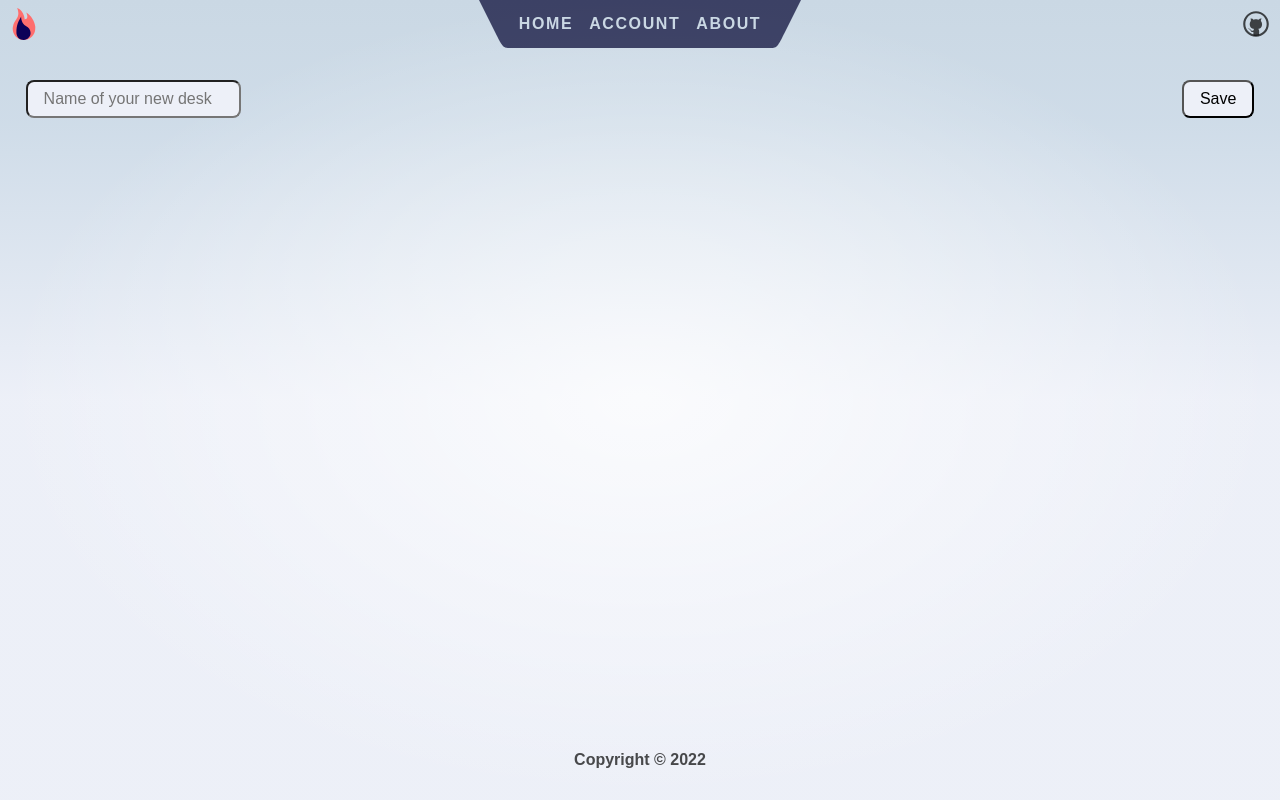
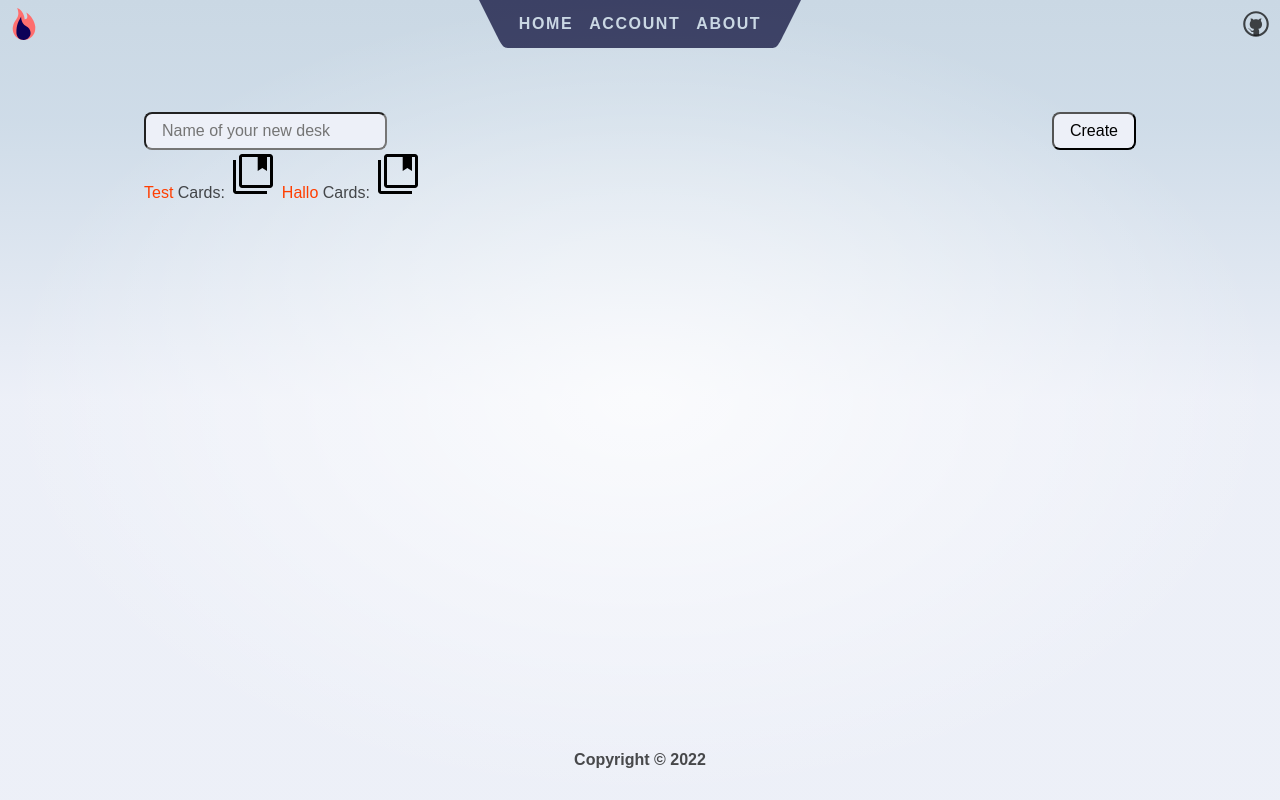
Before and after one commit to cardlet/frontend, a SvelteKit app: page /desks in a window 1280 px wide. Built offline with nearby package versions, Linux system fonts and the light colour scheme.

Commit message:
added desks

```diff
--- a/src/routes/desks/+page.svelte
+++ b/src/routes/desks/+page.svelte
@@ -4,40 +4,84 @@
 </svelte:head>
 
 <section>
+	<div id="create-container">
+		<input type="text" id="deskname" placeholder="Name of your new desk" bind:value={deskName}>
+		<button name="" id="create" on:click={onCreateDesk}>Create</button>
 
-	<input type="text" id="deskname" placeholder="Name of your new desk">
-	<button name="" id="save">Save</button>
+	</div>
+
+	<div id="desks">
+		{#each desks as desk}
+			<span>
+				<a href="/desks/{desk.ID}">{desk.name}</a>
+				<span>Cards: </span>
+				<img src={book} alt="">
+			</span>
+		{/each}
+	</div>
 
 </section>
 
+<script>
+	import fetchJson from '../../lib/util/FetchJson.js'
+	import book from '$lib/images/book.svg';
+
+	let desks = [
+		{
+		name: "Test",
+		cardCount: 2,
+	},{
+		name: "Hallo",
+		cardCount: 3,
+	}];
+
+	let deskName;
+
+	function onCreateDesk() {
+		if (!deskName) {
+			alert("Desk name can't be empty!");
+			return;
+		}
+		fetchJson("/desks/create", {
+			method: 'POST',
+			headers: {
+				"Authorization": localStorage.getItem("token"),
+			},
+			body: JSON.stringify(
+				{
+					name: deskName,
+				}
+			)
+		}).then((json) => {
+			alert(JSON.stringify(json));
+		})
+	}
+</script>
 
 <style>
+	#create-container {
+		display: flex;
+		justify-content: space-between;
+		align-items: center;
+		margin-top: 3rem;
+	}
+
 	#deskname {
-		position: absolute;
-		align-items: center;
-		width: 14%;
-		left: 2%;
-		top: 10%;
-		display: flex;
 		padding: 0.5rem 1rem;
 		border-radius: 0.5rem;
 		background-color: var(--color-bg-2);
 	}
 
-	#save {
-		position: absolute;
-		right: 2%;
-		top: 10%;
-		display: flex;
-		align-items: center;
+	#create {
 		background-color: var(--color-bg-2);
 		padding: 0.5rem 1rem;
 		border-radius: 0.5rem;
 	}
 
-	#save:hover {
+	#create:hover {
 		text-decoration: none;
-		filter: drop-shadow(2);
+		filter: drop-shadow(0 0 2rem var(--color-theme-2));
+		cursor: pointer;
 	}
 
 </style>
```
